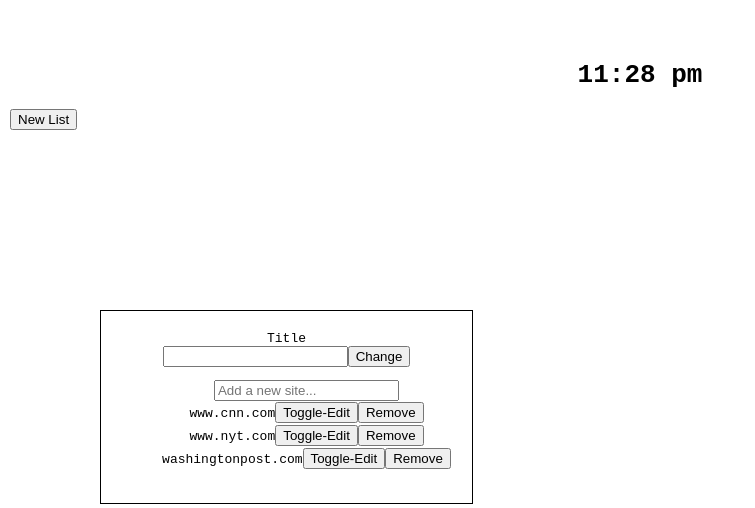
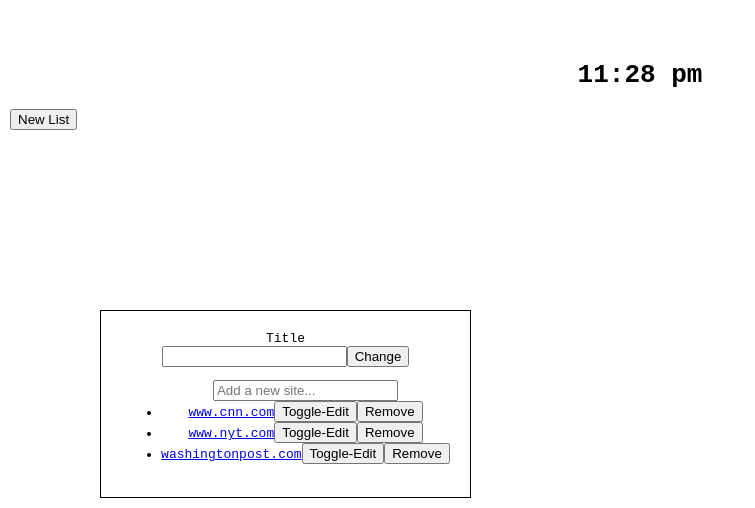
Before and after one commit to LiminalCrab/Startpage, a Vue app: page / in a window 1280 px wide. Both pictures are taken after a click on the button "New List". Shown: the top 508 px of the page, without its empty margins (0-755 px from the left). Built offline with nearby package versions, Linux system fonts and the light colour scheme.

Commit message:
CSS cleanup

```diff
--- a/src/App.vue
+++ b/src/App.vue
@@ -2,11 +2,11 @@
   <div id="app">
   <!-- Injection goes here -->
     <time-component/>
-    <table>
-      <tr>
-        <button @click="addListContainer">New List </button>
-        <td v-for="item in array" :key="item.id">
-          <listcontainer class="listcontainerDecor" :item="item"/>
+    <table class="root-tbl">
+      <tr class="root-tbl-tr">
+        <button class="root-btn" @click="addListContainer">New List </button>
+        <td class="root-td" v-for="item in array" :key="item.id">
+          <listcontainer class="root-listcontainer" :item="item"/>
           </td>
       </tr>
     </table>
@@ -46,10 +46,4 @@ export default {
   margin-top: 60px;
   background-color: #fff;
 }
-
-.listcontainerDecor:hover{
-  background-color: black;
-  color: #fff;
-
-}
 </style>
--- a/src/components/CreateSite.vue
+++ b/src/components/CreateSite.vue
@@ -1,6 +1,6 @@
 <template>
-    <form @submit.prevent="addSite()">
-    <input
+    <form class="c-form" @submit.prevent="addSite()">
+    <input class="c-input"
     v-model="newSite"
     type="text"
     placeholder="Add a new site..."
--- a/src/components/ListContainer.vue
+++ b/src/components/ListContainer.vue
@@ -1,5 +1,5 @@
 <template>
-    <div class="large-container">
+    <div class="parent-listcontainer">
         <sitelist @changeLabel="setSiteLabel" :siteListLabel="siteListLabel_d"/>
     </div>
 </template>
@@ -32,14 +32,21 @@ export default {
 
 </script>
 
+
 <style scoped>
-.large-container{
+.parent-listcontainer{
     padding: 20px;
     margin-left: 20px;
     margin-top: 200px;
     border: 1px solid;
     max-width: 400px;
-    background-color: #fff;
+    background-color: rgb(255, 255, 255);
+}
 
+.parent-listcontainer:hover{
+    background-color: #000;
+    color: #fff;
 }
+
+
 </style>
--- a/src/components/Site.vue
+++ b/src/components/Site.vue
@@ -1,12 +1,12 @@
 <template>
-<div class="container">
-    <li class="listDec">
-        <span><a class="linkDec" :href="staticRef + siteName">{{ siteName }}</a> <!-- array {{ siteName }} --> </span>
-        <button class="togglebutton" @click="doEdit() ; isHidden = !isHidden"> Toggle-Edit </button>
-        <button @click="$emit('site-remove')">Remove</button>
+<div class="c-site-container">
+    <li class="c-list">
+        <span class="c-spanlol"><a class="c-anc" :href="staticRef + siteName">{{ siteName }}</a> <!-- array {{ siteName }} --> </span>
+        <button class="c-btn" @click="doEdit() ; isHidden = !isHidden"> Toggle-Edit </button>
+        <button class="c-btn" @click="$emit('site-remove')">Remove</button>
     </li>
-    <form @submit.prevent="stopEdit()" v-if="!isHidden">
-            <input
+    <form class="c-form" @submit.prevent="stopEdit()" v-if="!isHidden">
+            <input class="c-input"
                 type="text"
                 v-model="newSiteName"
                 @blur="stopEdit()"
@@ -49,23 +49,4 @@ export default {
 
 
 <style scoped>
-.container{
-    border: 1px solid;
-    color: #fff;
-    }
-.container:hover a{
-    background-color: #000;
-    color: #fff;
-}
-
-.linkDec{
-    text-decoration: none;
-    color: #000;
-}
-
-.listDec{
-    list-style-type: none;
-}
-
-
 </style>
--- a/src/components/SiteList.vue
+++ b/src/components/SiteList.vue
@@ -1,16 +1,18 @@
 <template>
-   <div class="sitelist-container">
+   <div class="child-sitelist-container">
+
         {{  siteListLabel }}
-       <form @submit.prevent="changeLabel()">
-           <input
+
+       <form class="c-form" @submit.prevent="changeLabel()">
+           <input class="c-input"
            type="text"
            v-model="siteListLabel_d"
            />
-           <button @click="changeLabel"> Change </button>
+           <button class="c-btn" @click="changeLabel"> Change </button>
         </form>
-       <ul>
+
+       <ul class="c-ul">
            <create-site @on-new-site="addSite($event)" />
-
            <site
            v-for="(site, index) in sites"
            :key="index"
@@ -19,7 +21,6 @@
            @site-remove="removeSite(site)"
            @edit-el="editSite(site, $event)"
            />
-
       </ul>
     </div>
 </template>
@@ -68,7 +69,5 @@ export default {
 </script>
 
 <style scoped>
-.sitelist-container:hover{
-    color: #fff;
-}
+
 </style>
```
